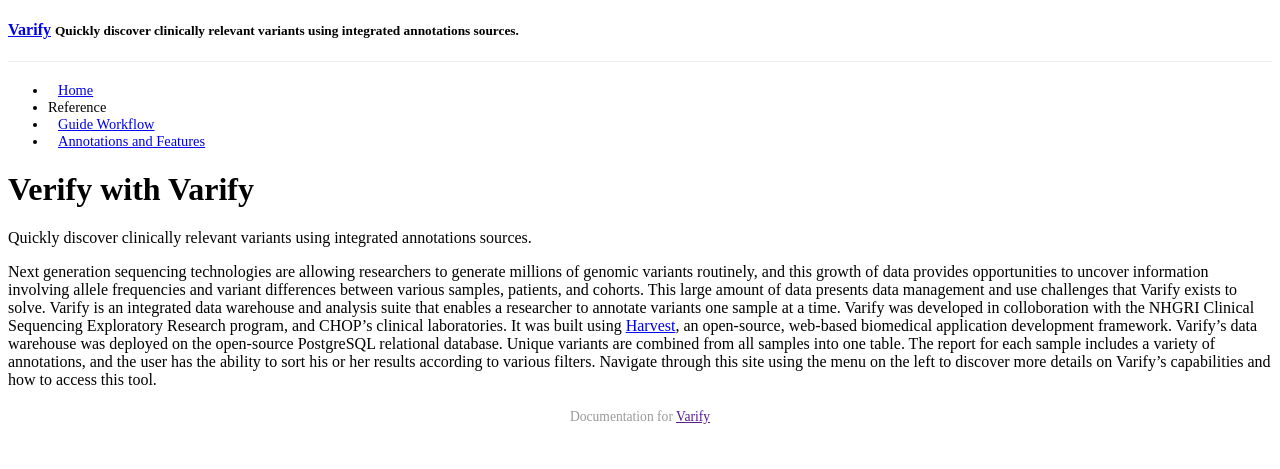
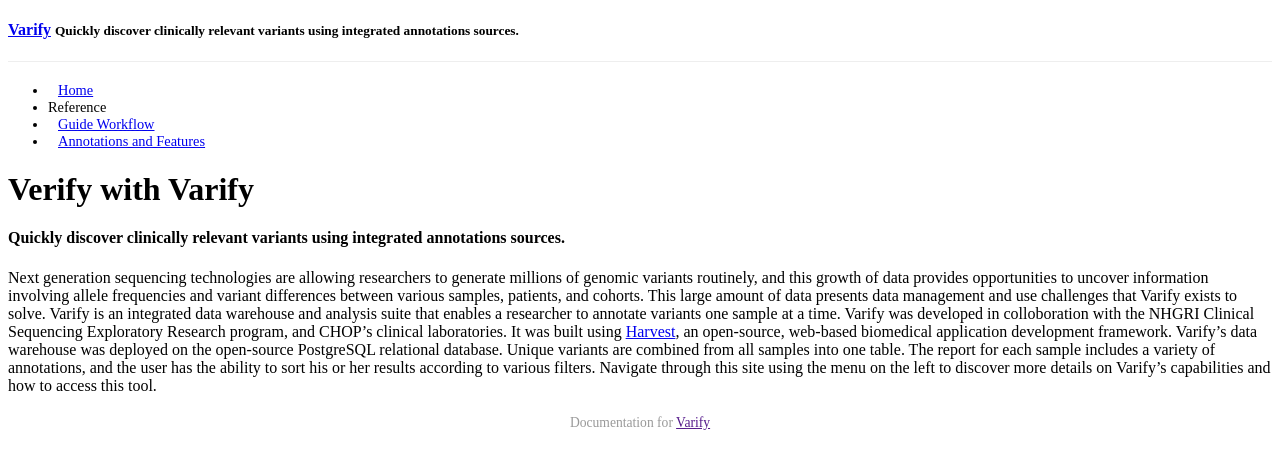
Before and after one commit to chop-dbhi/varify-site, a Jekyll site: the page built from index.md, in a window 1280 px wide. Shown: the top 469 px of the page. Built offline with Jekyll 4.4.1, drawn with Linux system fonts in a browser that asks for light colours; Markdown is read by kramdown in place of the engine named in the settings; a style sheet for code colours, icons or effects is not loaded.

Commit message:
Update heading

```diff
--- a/index.md
+++ b/index.md
@@ -4,7 +4,7 @@
 ---
 
 # Verify with Varify
-Quickly discover clinically relevant variants using integrated annotations sources.
+#### Quickly discover clinically relevant variants using integrated annotations sources.
 
 Next generation sequencing technologies are allowing researchers to generate millions of genomic
 variants routinely, and this growth of data provides opportunities to uncover information involving
```
